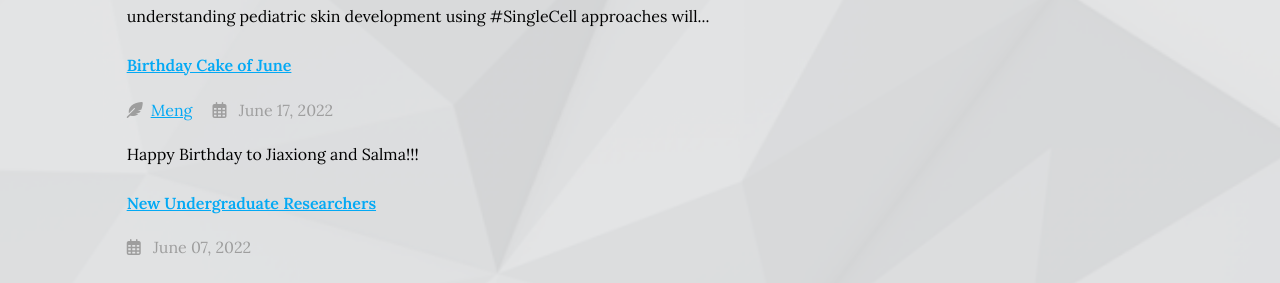
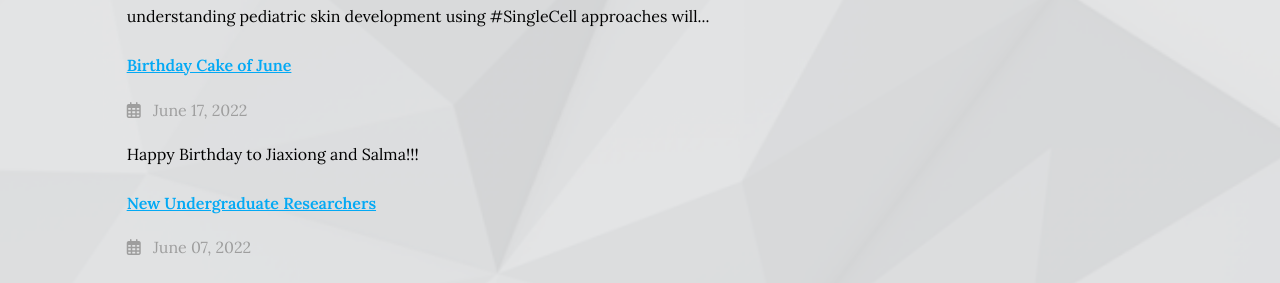
Before and after one commit to RCHENLAB/rchenlab.github.io, a Jekyll site: the page built from blog/index.md, in a window 1280 px wide and 900 px high, scrolled down 414 px. Shown: the part 160-443 px from the top of the window. Built offline with Jekyll 4.4.1, drawn with Linux system fonts in a browser that asks for light colours.

Commit message:
Update 2022-06-17-birthday.md

```diff
--- a/_posts/2022-06-17-birthday.md
+++ b/_posts/2022-06-17-birthday.md
@@ -1,8 +1,8 @@
 ---
 title: Birthday Cake of June
 tags:
-author: Meng
-member: Jiaxiong Lu, Salma Ferdous
+author:
+member: Jiaxiong, Salma
 ---
 
 {% capture text %} Happy Birthday to Jiaxiong and Salma!!!
```
